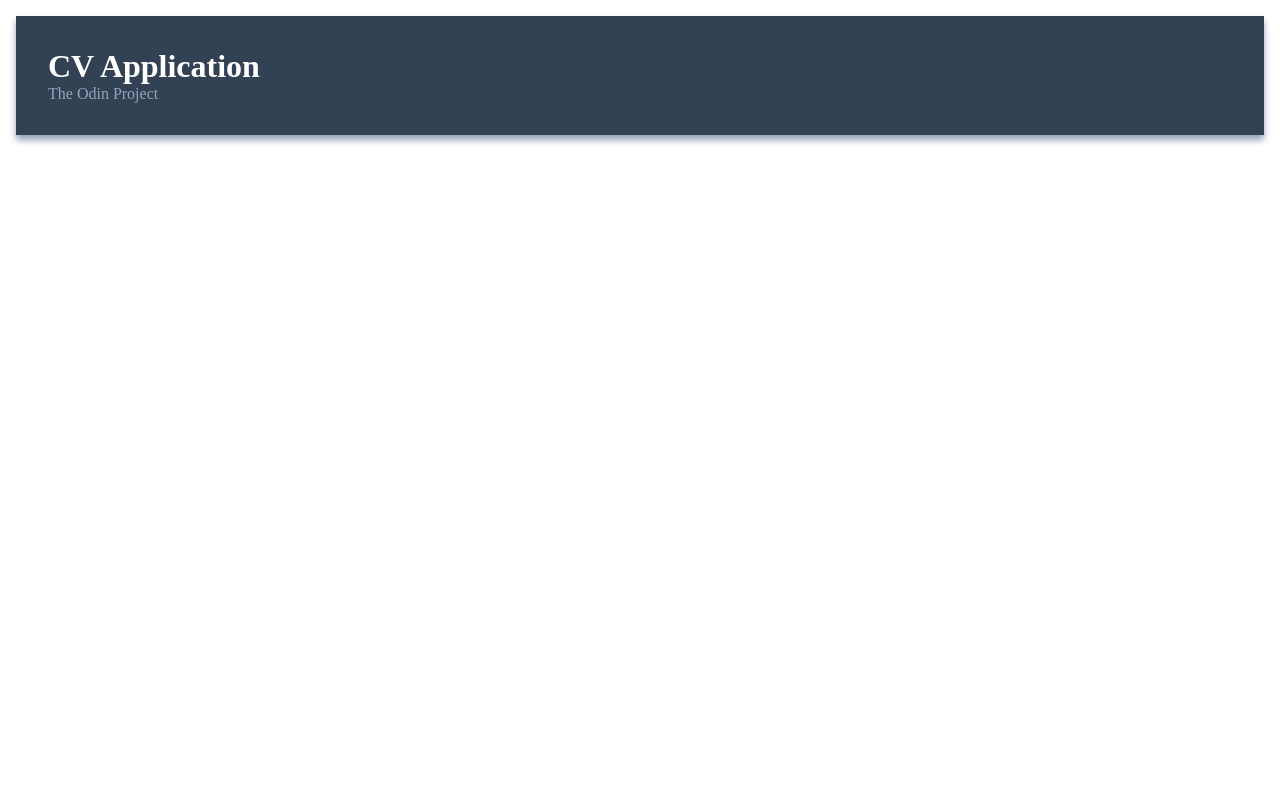
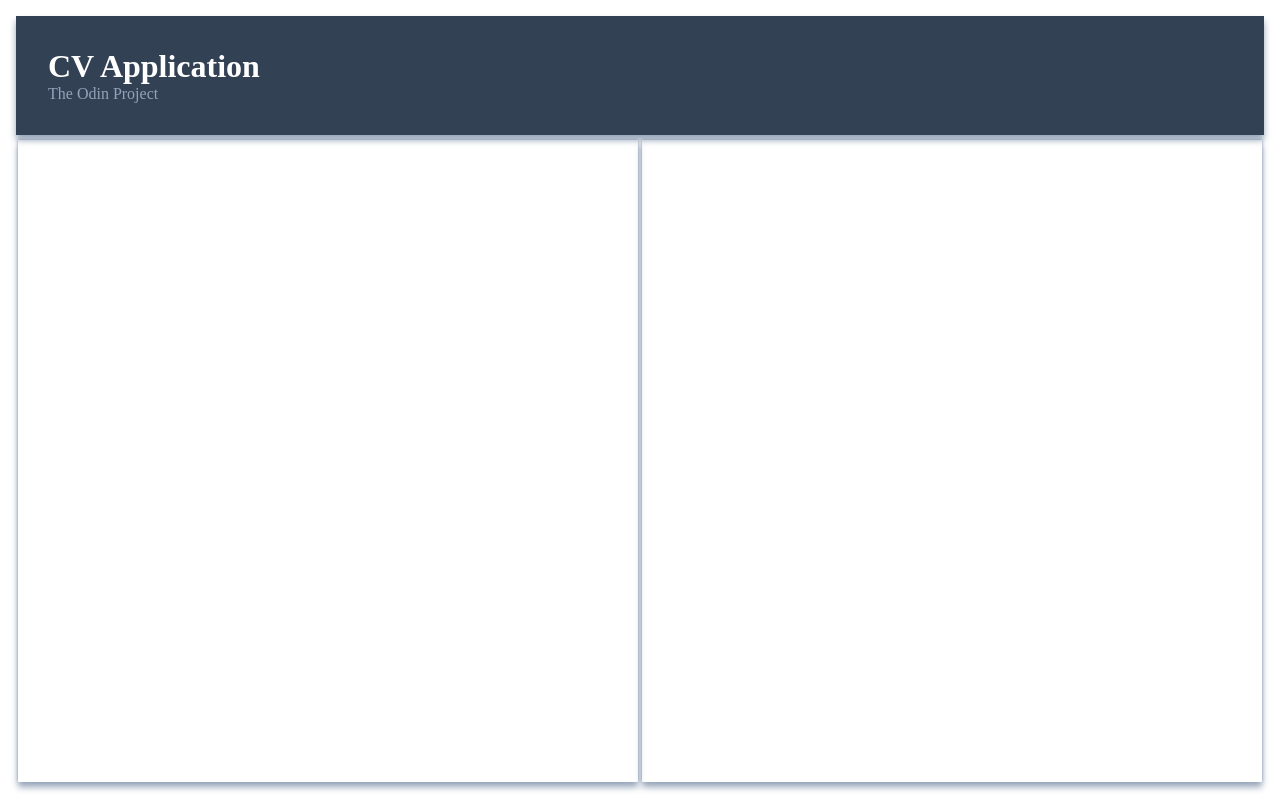
Before and after one commit to JWhales-AR/OdinCVApplication, a React (Vite) app: page / in a window 1280 px wide. Built offline with nearby package versions, Linux system fonts and the light colour scheme.

Commit message:
chore: Add component skeletons for the editor and the preview

```diff
--- a/src/App.jsx
+++ b/src/App.jsx
@@ -1,11 +1,19 @@
 import Header from "./components/Header";
+import Editor from "./components/Editor";
+import Preview from "./components/Preview";
 import "./styles/App.css";
 import "./styles/Header.css";
+import "./styles/Editor.css";
+import "./styles/Preview.css";
 
 export default function App() {
   return (
     <>
       <Header />
+      <div className="editor-preview-wrapper">
+        <Editor />
+        <Preview />
+      </div>
     </>
   );
 }
--- /dev/null
+++ b/src/components/Editor.jsx
@@ -0,0 +1,6 @@
+export default function Editor() {
+  return (
+    <section id="editor" className="editor-preview-column">
+    </section>
+  );
+}
--- /dev/null
+++ b/src/components/Preview.jsx
@@ -0,0 +1,6 @@
+export default function Preview() {
+  return (
+    <aside id="preview" className="editor-preview-column">
+    </aside>
+  );
+}
--- a/src/styles/App.css
+++ b/src/styles/App.css
@@ -14,8 +14,36 @@ button {
     appearance: none;
 }
 
+:root {
+    --bg-header: #334155;
+    --fg-header: #ffffff;
+    --fg-header-alter: #94a3b8;
+}
+
+body {
+    height: 100vh;
+}
+
 #root {
     max-width: 80rem;
     padding: 1rem;
     margin: auto;
+    height: 100%;
+    display: flex;
+    flex-direction: column;
+    gap: 0.2rem;
 }
+
+.editor-preview-wrapper {
+    padding: 0.1rem;
+    display: grid;
+    grid-template-columns: 1fr 1fr;
+    flex-grow: 1;
+    gap: 0.3rem;
+}
+
+.editor-preview-column {
+    padding: 1.5rem;
+    box-shadow: 0 4pt 5pt var(--fg-header-alter),
+                0 -1pt 2pt var(--fg-header-alter);
+}
--- /dev/null
+++ b/src/styles/Editor.css
@@ -0,0 +1,2 @@
+#editor {
+}
--- a/src/styles/Header.css
+++ b/src/styles/Header.css
@@ -1,7 +1,4 @@
 header {
-    --bg-header: #334155;
-    --fg-header: #ffffff;
-    --fg-header-alter: #94a3b8;
     background-color: var(--bg-header);
     color: var(--fg-header);
     padding: 2rem;
--- /dev/null
+++ b/src/styles/Preview.css
@@ -0,0 +1,2 @@
+#preview {
+}
```
